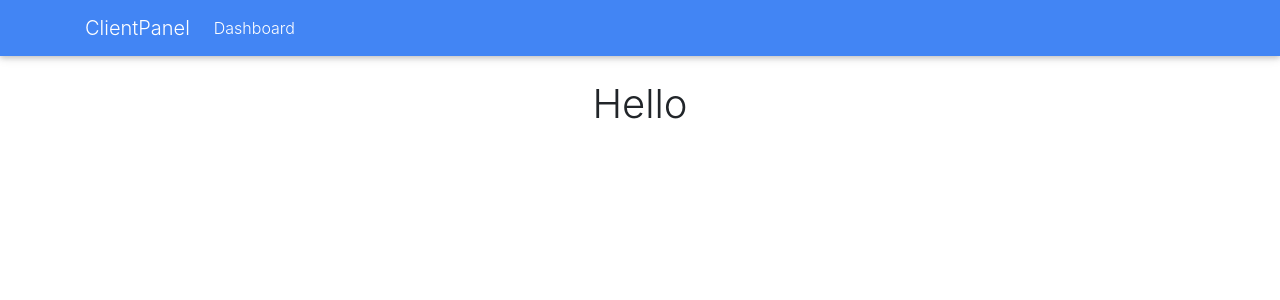
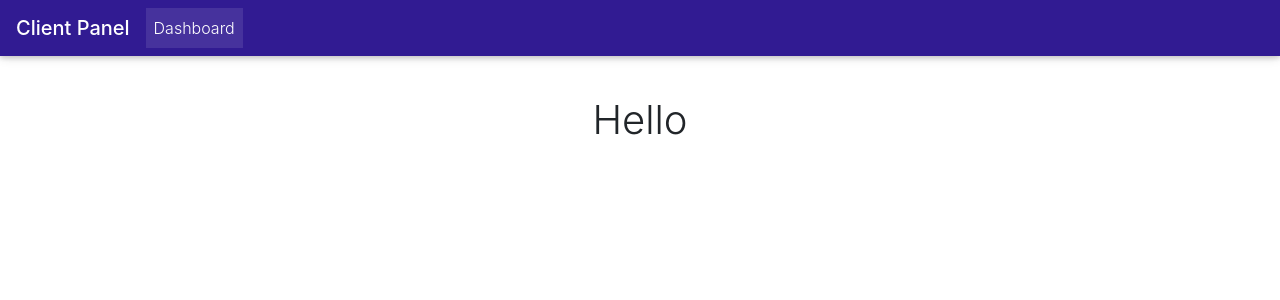
Before and after one commit to billiemj/client-panel, a React (Create React App) app: page / in a window 1280 px wide. Shown: the top 300 px of the page. Built offline with nearby package versions, Linux system fonts and the light colour scheme.

Commit message:
Updated Nav

```diff
--- a/package.json
+++ b/package.json
@@ -7,7 +7,7 @@
     "react": "^16.8.6",
     "react-browser-router": "^2.1.2",
     "react-dom": "^16.8.6",
-    "react-router-dom": "^5.0.0",
+    "react-router-dom": "^4.3.1",
     "react-scripts": "3.0.1"
   },
   "scripts": {
--- a/src/App.js
+++ b/src/App.js
@@ -1,5 +1,5 @@
 import React, { Component } from "react";
-import { BrowserRouter as Router, Route, Switch } from "react-router-dom";
+import { BrowserRouter as Router } from "react-router-dom";
 import AppNavbar from "./components/layouts/AppNavbar";
 
 import "./App.css";
--- a/src/components/layouts/AppNavbar.js
+++ b/src/components/layouts/AppNavbar.js
@@ -1,33 +1,53 @@
 import React, { Component } from "react";
-import { Link } from "react-router-dom";
+import {
+  MDBNavbar,
+  MDBNavbarBrand,
+  MDBNavbarNav,
+  MDBNavbarToggler,
+  MDBCollapse,
+  MDBNavItem,
+  MDBNavLink
+} from "mdbreact";
 
 export default class AppNavbar extends Component {
+  constructor(props) {
+    super(props);
+    this.state = {
+      collapse: false
+    };
+    this.onClick = this.onClick.bind(this);
+  }
+
+  onClick() {
+    this.setState({
+      collapse: !this.state.collapse
+    });
+  }
   render() {
     return (
-      <nav className="navbar navbar-expand-md navbar-dark bg-primary mb-4">
-        <div className="container">
-          <Link to="/" className="navbar-brand">
-            ClientPanel
-          </Link>
-          <button
-            className="navbar-toggler"
-            type="button"
-            data-toggle="collapse"
-            data-target="#navbarMain"
+      <div className="pb-5">
+        <header className="mb-5">
+          <MDBNavbar
+            color=" deep-purple darken-4"
+            dark
+            expand="md"
+            scrolling
+            fixed="top"
           >
-            <span className="navbar-toggler-icon"> </span>
-          </button>
-          <div className="collapse navbar-collapse" id="navbarMain">
-            <ul className="navbar-nav mr-auto">
-              <li className="nav-item">
-                <Link to="/" className="nav-link">
-                  Dashboard
-                </Link>
-              </li>
-            </ul>
-          </div>
-        </div>
-      </nav>
+            <MDBNavbarBrand href="/">
+              <strong>Client Panel</strong>
+            </MDBNavbarBrand>
+            <MDBNavbarToggler onClick={this.onClick} />
+            <MDBCollapse isOpen={this.state.collapse} navbar>
+              <MDBNavbarNav left>
+                <MDBNavItem active>
+                  <MDBNavLink to="/">Dashboard</MDBNavLink>
+                </MDBNavItem>
+              </MDBNavbarNav>
+            </MDBCollapse>
+          </MDBNavbar>
+        </header>
+      </div>
     );
   }
 }
```
Also changed, not shown: 1 other file (tests, documents, lock files or other folders).
